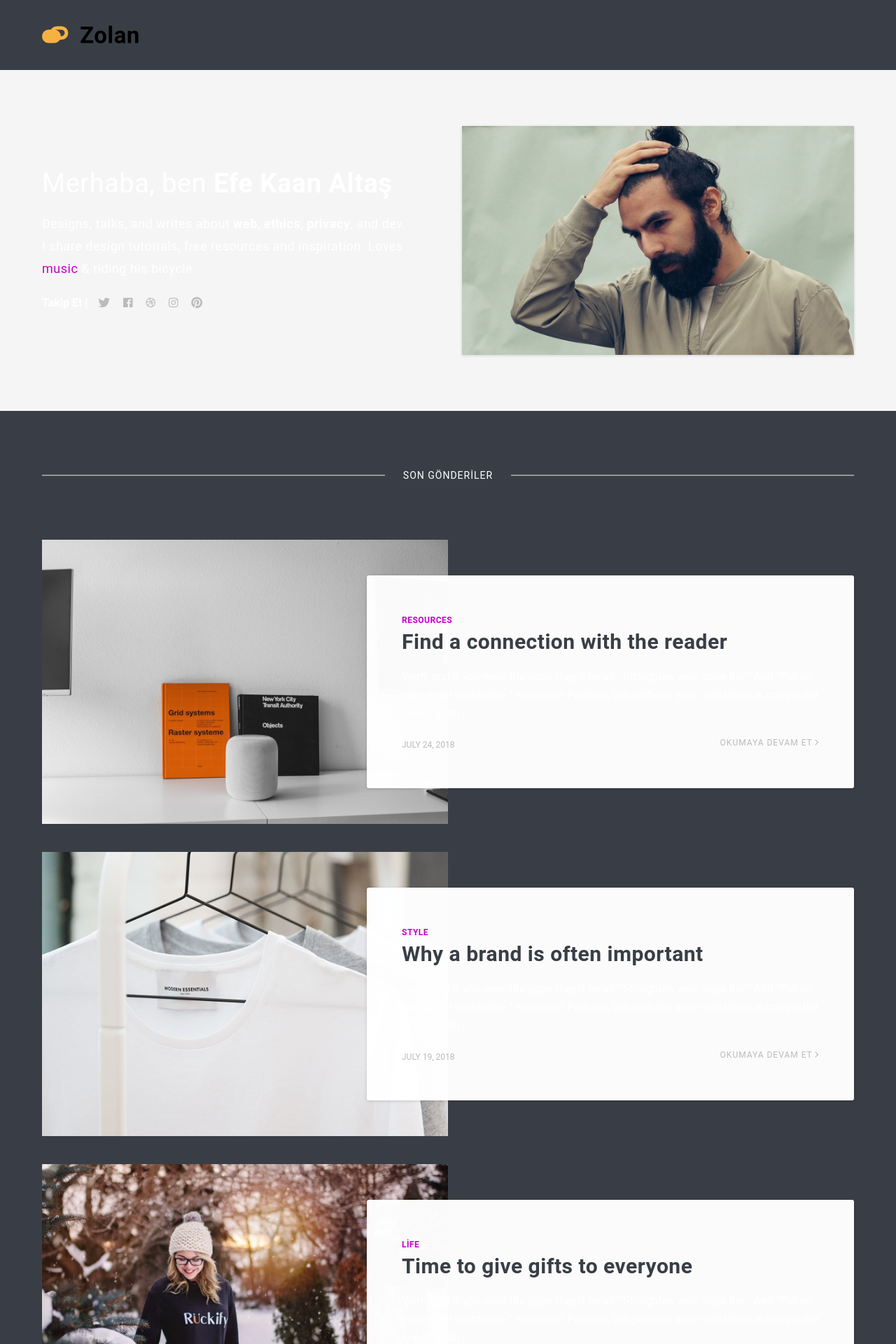
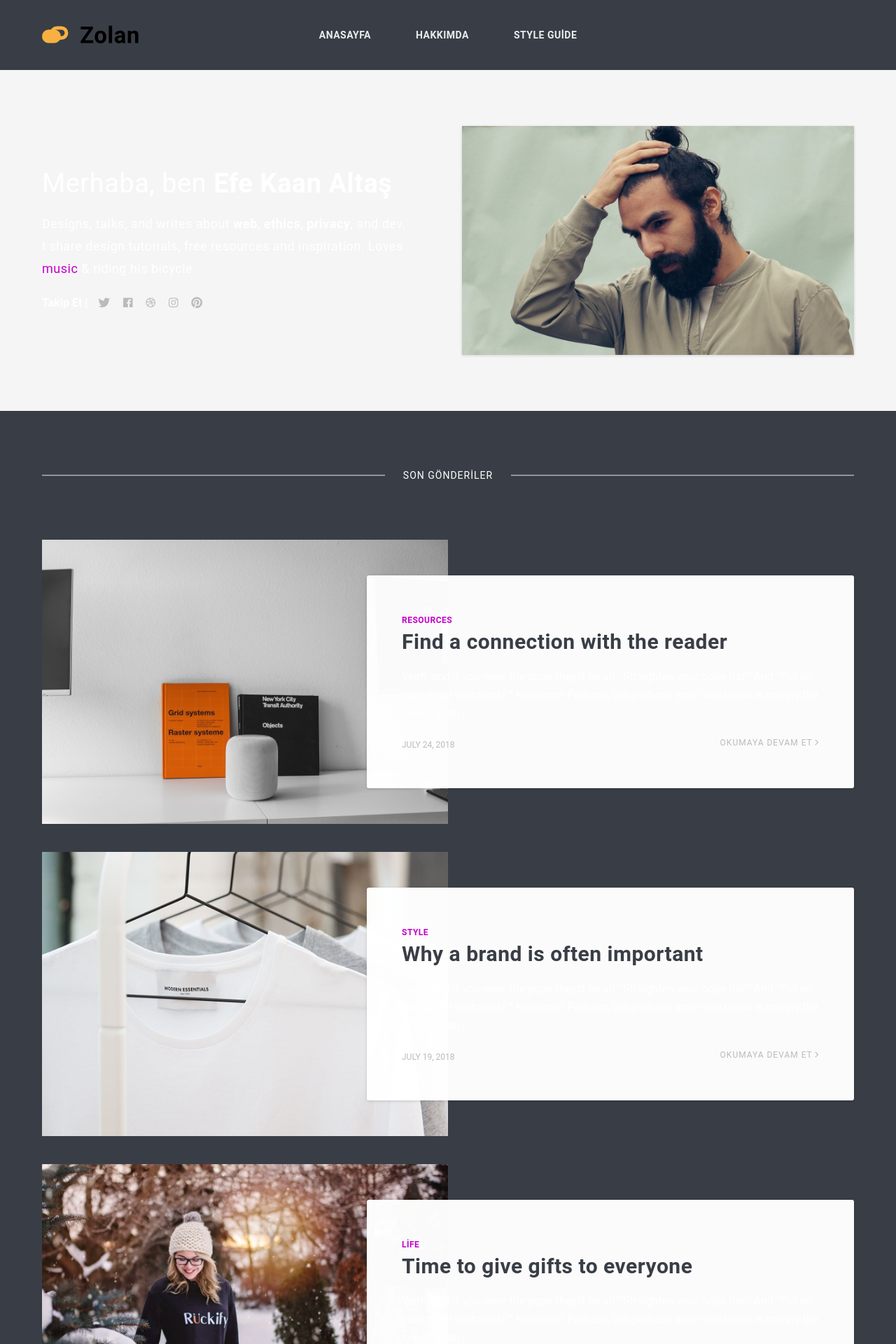
Before and after one commit to efekaanaltas/blog, a Jekyll site: the page built from index.html, in a window 1280 px wide. Shown: the top 1920 px of the page at 70% size. Built offline with Jekyll 4.4.1, drawn with Linux system fonts in a browser that asks for light colours; nearby versions of some CDN libraries; the list of posts is cut into pages by our own code.

Commit message:
Header update

```diff
--- a/_sass/3-modules/_header.scss
+++ b/_sass/3-modules/_header.scss
@@ -58,7 +58,7 @@
     text-align: right;
     cursor: pointer;
     &:hover {
-      color: $black;
+      color: $white;
     }
   }
 
@@ -79,9 +79,9 @@
         font-weight: 700;
         letter-spacing: 0.5px;
         text-transform: uppercase;
-        color: $dark;
+        color: $light-gray;
         &:hover {
-          color: $black;
+          color: $white;
         }
       }
     }
```
